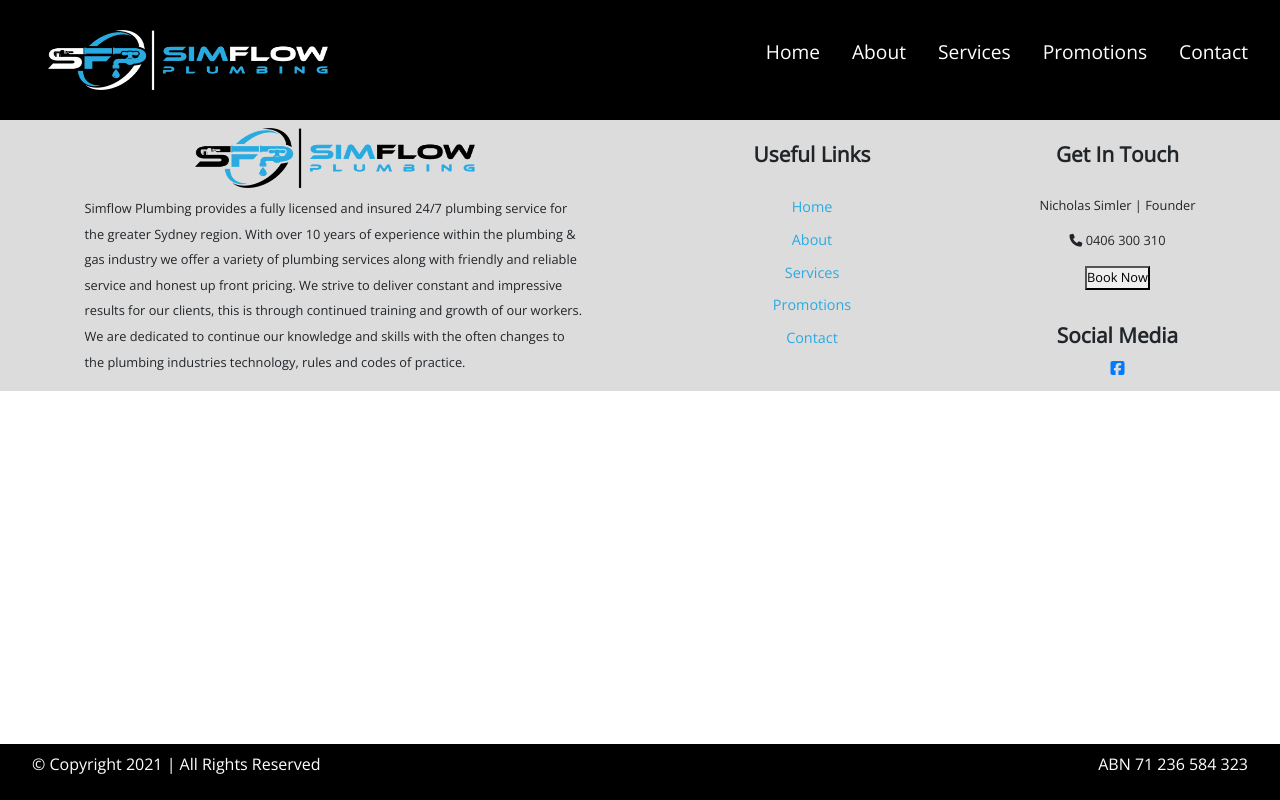
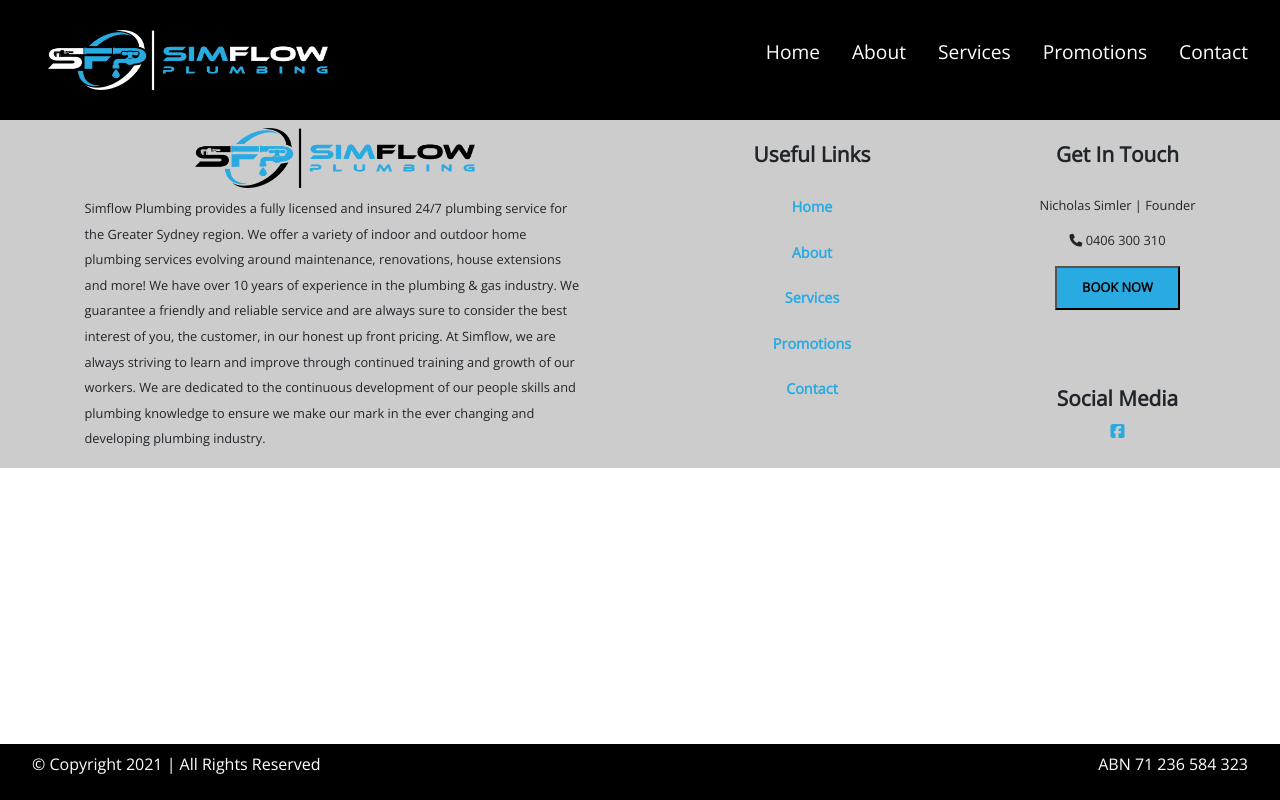
Before and after one commit to marcCodez/simflow-plumbing-react-website, a React (Create React App) app: page /contact in a window 1280 px wide. Built offline with nearby package versions, Linux system fonts and the light colour scheme.

Commit message:
footer shortcut predominantly finished

```diff
--- a/src/Main.scss
+++ b/src/Main.scss
@@ -223,7 +223,7 @@ body {
 // Footer
 .footershortcut-container {
     z-index: 2;
-    background-color: #DCDCDC;
+    background-color: #ccc;
     display: grid;
     grid-template-areas:
         "logo header1 header2"
@@ -278,8 +278,9 @@ body {
         a {
             text-decoration: none;
             color: $main-color;
-            margin-bottom: 0.7rem;
+            margin-bottom: 1.5rem;
             font-size: 0.9rem;
+            font-weight:bold;
 
         &:hover {
             color: white;
@@ -307,6 +308,15 @@ body {
         align-items: center;
         font-size: 0.8rem;
 
+        button {
+            padding: 10px 25px;
+            text-decoration: none;
+            text-transform: uppercase;
+            cursor:pointer;
+            background-color: $main-color;
+            font-weight: bold;
+
+        }
     }
 
     .socials {
@@ -317,6 +327,14 @@ body {
         flex-direction: column;
         justify-content: center;
         align-items: center;
+
+        a i {
+            color: $main-color;
+
+            &:hover {
+                color: white;
+            }
+        }
     }
 }
 .footer-container {
--- a/src/components/FooterShortcut.js
+++ b/src/components/FooterShortcut.js
@@ -8,9 +8,11 @@ function FooterShortcut() {
         <div className="footershortcut-container">
 
             <img src="/images/logo-black.png" className="logo-black"/>
-            <p className="footer-about">Simflow Plumbing provides a fully licensed and insured 24/7 plumbing service for the greater Sydney region. With over 10 years of experience within the plumbing & gas industry we offer a variety of plumbing services along with friendly and reliable service and honest up front pricing.
-            We strive to deliver constant and impressive results for our clients, this is through continued training and growth of our workers. We are dedicated to continue our knowledge and skills with the often changes to the plumbing industries technology, rules
-            and codes of practice.</p>
+            <p className="footer-about">Simflow Plumbing provides a fully licensed and insured 24/7 plumbing service for the Greater Sydney region. We offer a variety of indoor and outdoor home plumbing services evolving around maintenance, renovations, house extensions and more!
+
+We have over 10 years of experience in the plumbing & gas industry. We guarantee a friendly and reliable service and are always sure to consider the best interest of you, the customer, in our honest up front pricing.
+
+At Simflow, we are always striving to  learn and improve through continued training and growth of our workers. We are dedicated to the continuous development of our people skills and plumbing knowledge to ensure we make our mark in the ever changing and developing plumbing industry.</p>
 
             <h4 className="links-header">Useful Links</h4>
             <div className="useful-links">
```
